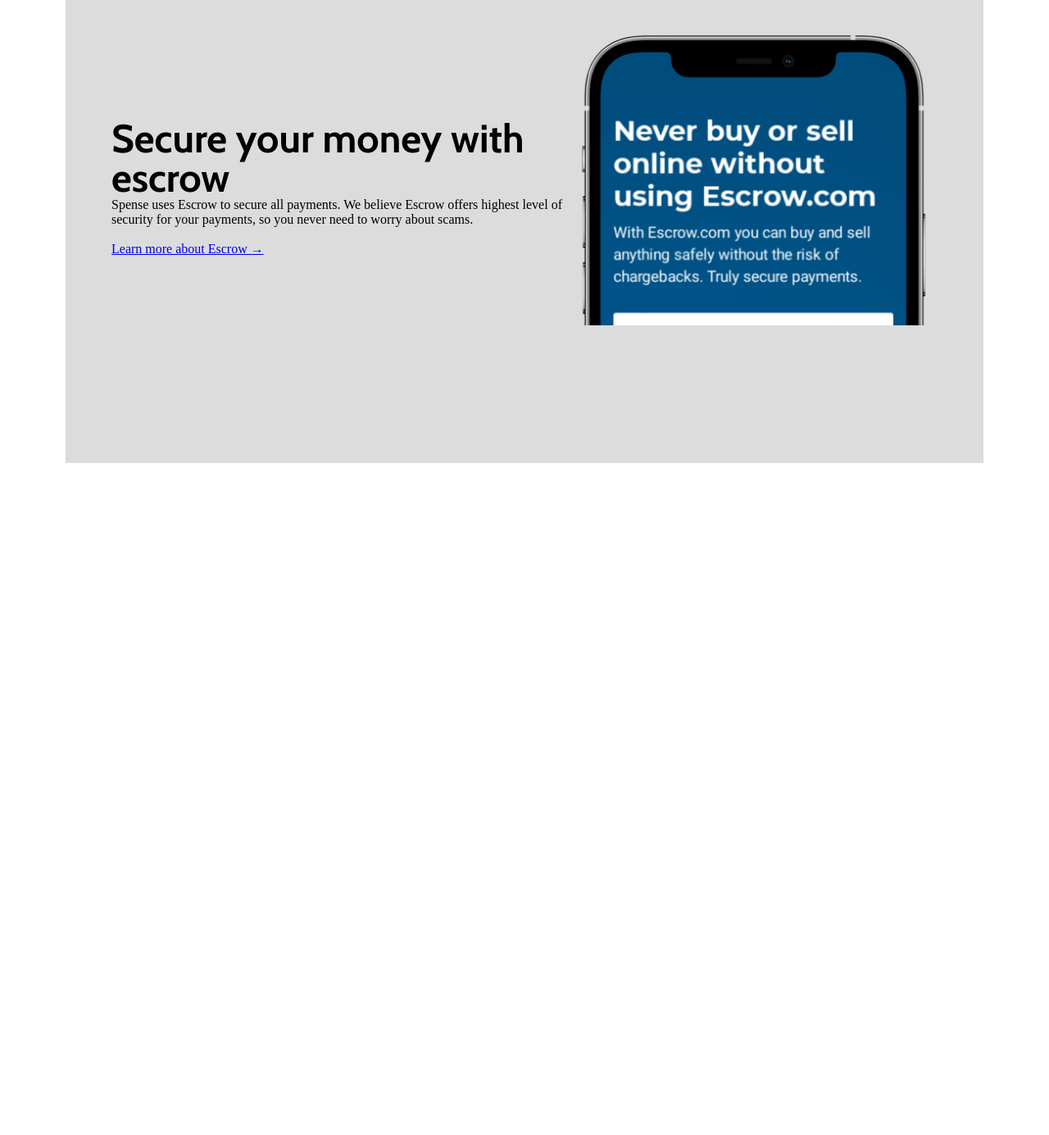
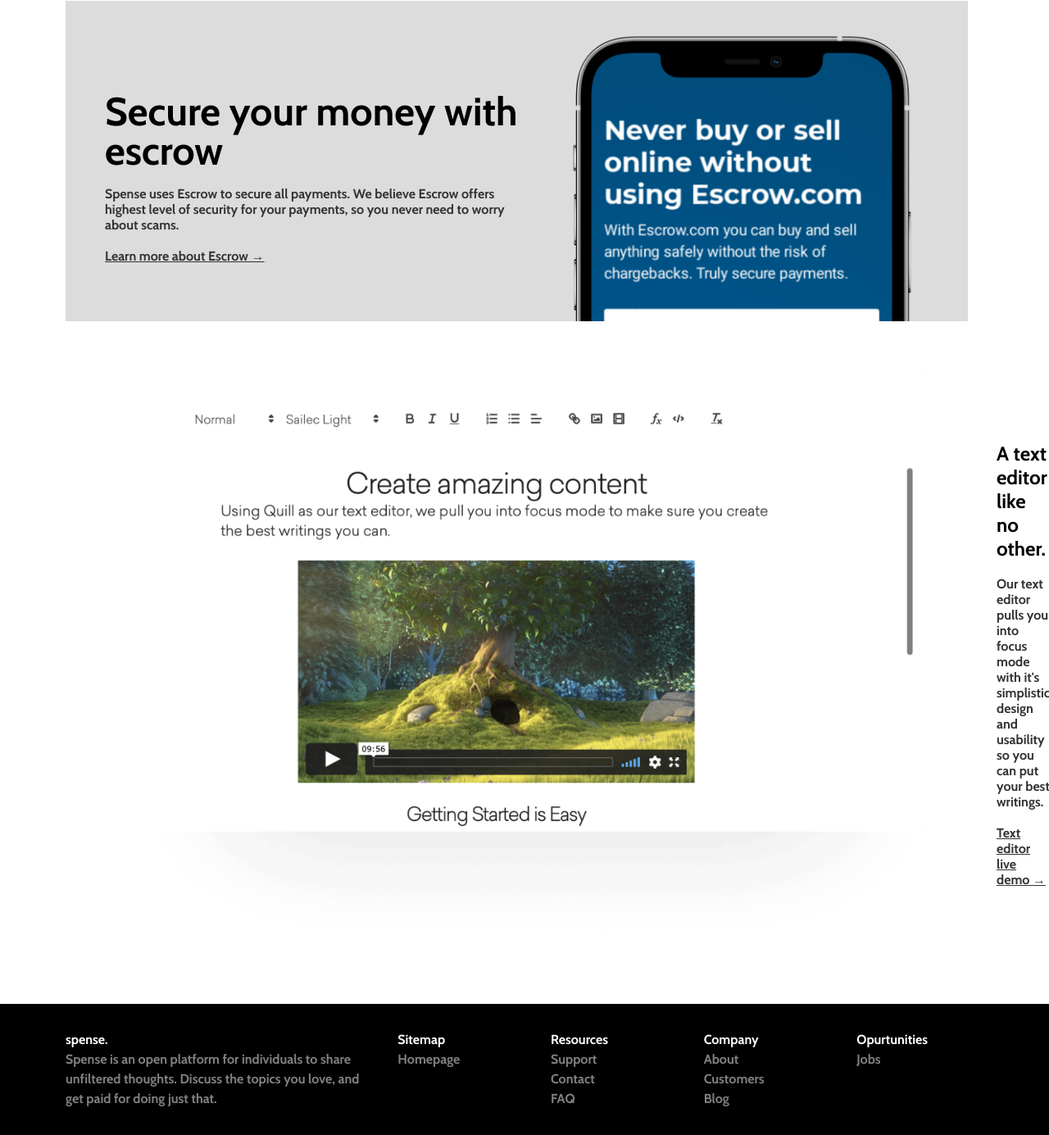
Before and after one commit to AakashChahal/frontend-projects, a plain HTML site: page Spense Starter Files/index.html in a window 1280 px wide. Shown: the part 928-2313 px from the top of the page at 82% size. Before the commit the page ends 1541 px from the top, so only its background shows below. Drawn offline with nearby package versions, Linux system fonts and the light colour scheme.

Commit message:
desktop version completed

```diff
--- a/Spense Starter Files/index.html
+++ b/Spense Starter Files/index.html
@@ -25,13 +25,13 @@
             <nav>
                 <h2>spense.</h2>
                 <ul>
-                    <li>Business</li>
-                    <li>Pricing</li>
-                    <li>Features</li>
+                    <li><strong>Business</strong></li>
+                    <li><strong>Pricing</strong></li>
+                    <li><strong>Features</strong></li>
                 </ul>
                 <ul>
-                    <li>Login</li>
-                    <li>Get Started</li>
+                    <li><strong>Login</strong></li>
+                    <li><span class="btn">Get Started</span></li>
                 </ul>
             </nav>
             <div class="banner">
@@ -57,8 +57,12 @@
                         </li>
                     </ul>
                     <div>
-                        <input type="text" />
-                        <button>Get Started</button>
+                        <input
+                            class="input"
+                            type="text"
+                            placeholder="john@example.com"
+                        />
+                        <span class="btn">Get Started</span>
                     </div>
                 </section>
                 <section>
@@ -82,13 +86,13 @@
         </div>
         <div id="escrow-banner">
             <img
-                id=""
                 src="Assets/Phone Mockup.png"
                 alt="Escrow banner"
-                width="100%"
+                width="86%"
             />
             <div id="overlay-text">
                 <h1>Secure your money with escrow</h1>
+                <br />
                 <p>
                     Spense uses Escrow to secure all payments. We believe Escrow
                     offers highest level of security for your payments, so you
@@ -98,5 +102,68 @@
                 <a href="#">Learn more about Escrow →</a>
             </div>
         </div>
+        <div id="text-editor">
+            <img
+                src="./Assets/Text Editor.png"
+                alt="text editor"
+                width="100%"
+            />
+            <div class="text">
+                <h2>A text editor like no other.</h2>
+                <br />
+                <p>
+                    Our text editor pulls you into focus mode with it's
+                    simplistic design and usability so you can put your best
+                    writings.
+                </p>
+                <br />
+                <a href="#">Text editor live demo →</a>
+            </div>
+        </div>
+        <footer>
+            <div id="footer">
+                <div class="foot-info">
+                    <strong>spense.</strong>
+                    <br />
+                    <p>
+                        Spense is an open platform for individuals to share
+                        unfiltered thoughts. Discuss the topics you love, and
+                        get paid for doing just that.
+                    </p>
+                </div>
+                <div class="foot-info foot-heading">
+                    <strong>Sitemap</strong>
+                    <br />
+                    <ul>
+                        <li>Homepage</li>
+                    </ul>
+                </div>
+                <div class="foot-info foot-heading">
+                    <strong>Resources</strong>
+                    <br />
+                    <ul>
+                        <li>Support</li>
+                        <li>Contact</li>
+                        <li>FAQ</li>
+                    </ul>
+                </div>
+                <div class="foot-info foot-heading">
+                    <strong>Company</strong>
+                    <br />
+                    <ul>
+                        <li>About</li>
+                        <li>Customers</li>
+                        <li>Blog</li>
+                    </ul>
+                </div>
+                <div class="foot-info foot-heading">
+                    <strong>Opurtunities</strong>
+                    <br />
+                    <ul>
+                        <li>Jobs</li>
+                    </ul>
+                </div>
+            </div>
+        </footer>
     </body>
 </html>
--- a/Spense Starter Files/style.css
+++ b/Spense Starter Files/style.css
@@ -1,6 +1,7 @@
 * {
     margin: 0;
     padding: 0;
+    font-family: "Cabin", sans-serif;
 }
 
 h1 {
@@ -45,6 +46,13 @@ nav > ul {
     gap: 1rem;
 }
 
+.btn {
+    background-color: black;
+    color: white;
+    padding: 1rem;
+    border-radius: 5px;
+}
+
 .banner {
     padding: 2rem 0;
     display: grid;
@@ -58,8 +66,14 @@ nav > ul {
     font-size: 1.1em;
 }
 
+#info p {
+    color: rgb(53, 52, 52);
+}
+
 #info ul {
     list-style-type: none;
+    color: rgb(53, 52, 52);
+    font-weight: bold;
 }
 
 #info li {
@@ -75,6 +89,10 @@ nav > ul {
     text-align: end;
 }
 
+.input {
+    padding: 1rem;
+}
+
 .logos {
     margin: 3rem 5rem;
     display: grid;
@@ -85,18 +103,64 @@ nav > ul {
     max-width: 90%;
 }
 
-#escrow-banner {
+#escrow-banner > img {
+    margin: 0;
+    padding: 0;
+    max-width: 100%;
     background-color: gainsboro;
-    margin: auto 5rem 3rem 5rem;
-    display: grid;
-    grid-template-columns: 1fr;
-    /* justify-content: space-between; */
+    margin: 0 5rem 3rem 5rem;
 }
 
 #overlay-text {
-    position: relative;
-    top: 0;
-    width: 50%;
-    left: 30%;
-    transform: translate(-50%, -150%);
+    position: absolute;
+    top: 65em;
+    right: 50%;
+    width: 40%;
 }
+
+#overlay-text p,
+a {
+    color: rgb(53, 52, 52);
+}
+
+#text-editor {
+    display: flex;
+    flex-direction: row;
+    margin: 0 5rem 3rem 5rem;
+}
+
+.text {
+    justify-content: center;
+    align-self: center;
+}
+
+.text p,
+a {
+    color: rgb(53, 52, 52);
+}
+
+footer {
+    background-color: black;
+}
+
+#footer {
+    display: grid;
+    grid-template-columns: 2fr repeat(4, 1fr);
+    justify-content: space-around;
+    margin: 0 5rem;
+    padding: 2rem 0;
+    color: grey;
+    line-height: 1.5rem;
+}
+
+#footer ul {
+    list-style-type: none;
+}
+
+.foot-heading {
+    margin-left: 2rem;
+}
+
+.foot-info strong {
+    color: white;
+}
```
